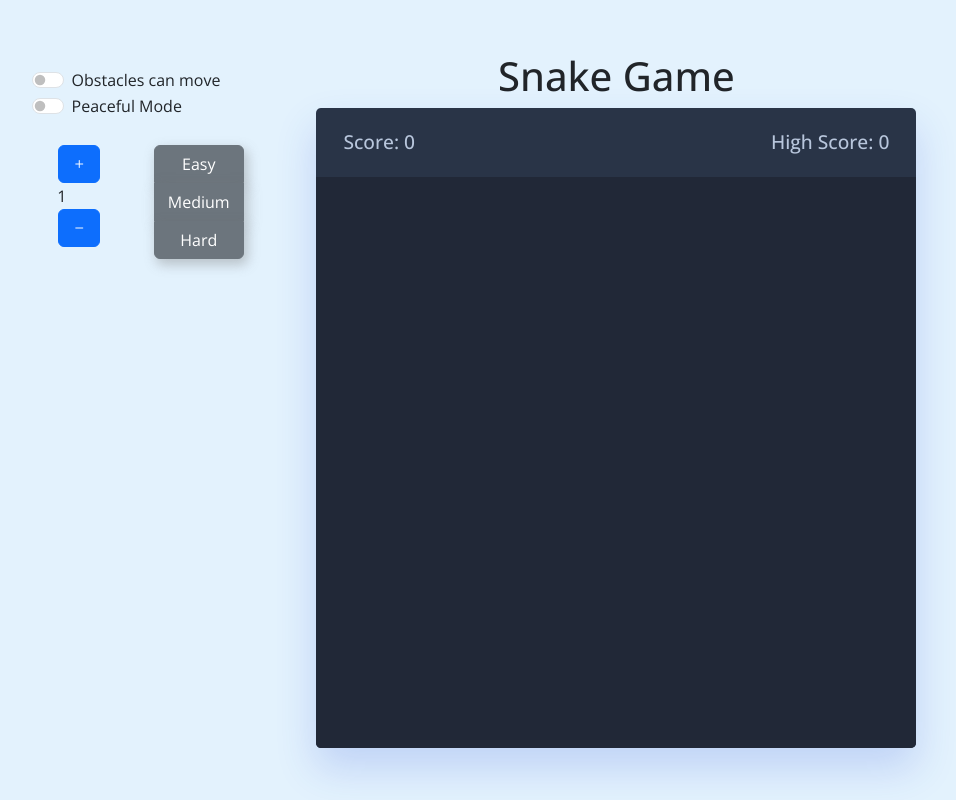
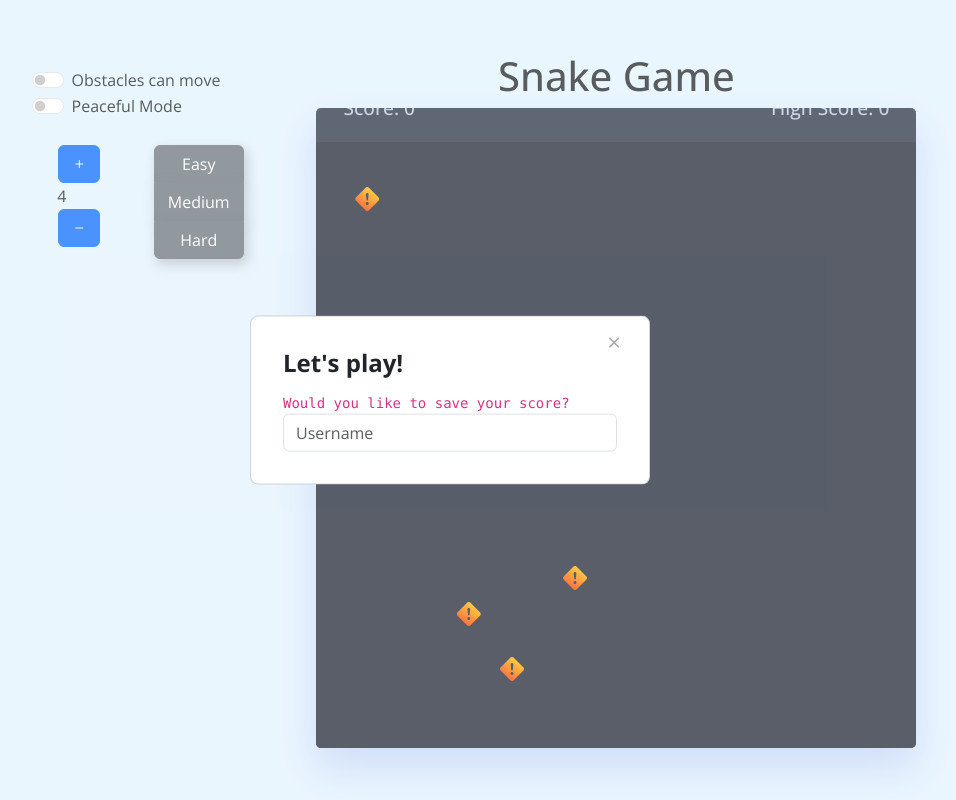
Before and after one commit to tmchuynh/full_snake_game, a Flask app: page / in a window 1280 px wide. Shown: the whole page, without its empty margins (190-1146 px from the left). Run offline with Flask 3, Linux system fonts and the light colour scheme; some libraries are stand-ins or nearby versions.

Commit message:
create modal

```diff
--- a/flask_app/templates/index.html
+++ b/flask_app/templates/index.html
@@ -61,6 +61,15 @@
     </div>
   </div>
 
+  <div id="modal" class="modal usernameInput">
+    <div class="modal-content">
+      <a class="close-button" onclick="closeModal()">&times;</a>
+      <h1 class="modal-message"></h1>
+      <code class="modal-dialog m-0">Would you like to save your score?</code>
+      <input type="text" id="username" name="username" class="form-control" placeholder="Username">
+    </div>
+  </div>
+
 
   <script src="https://cdn.jsdelivr.net/npm/bootstrap@5.3.3/dist/js/bootstrap.bundle.min.js"
     integrity="sha384-YvpcrYf0tY3lHB60NNkmXc5s9fDVZLESaAA55NDzOxhy9GkcIdslK1eN7N6jIeHz"
```
